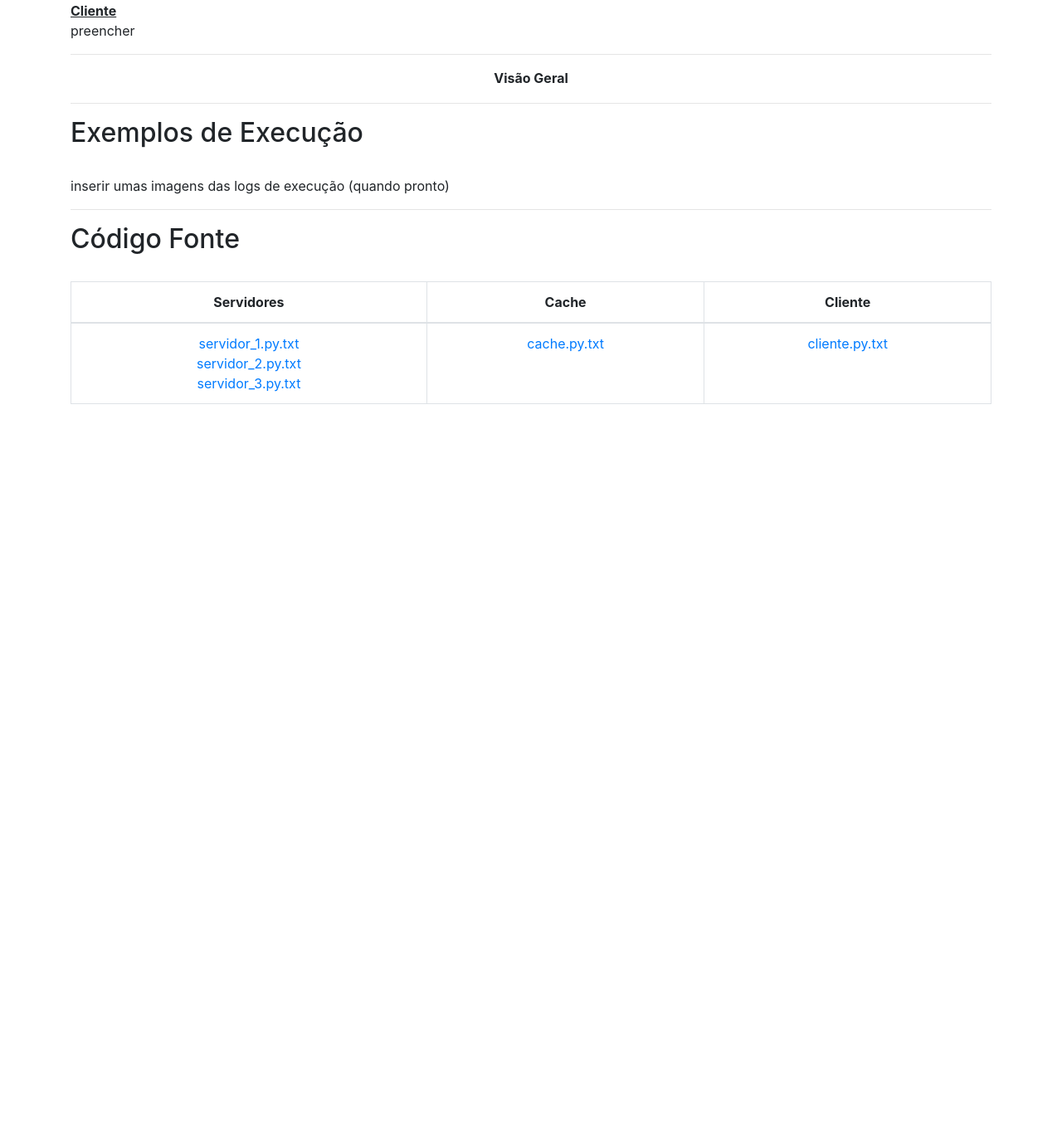
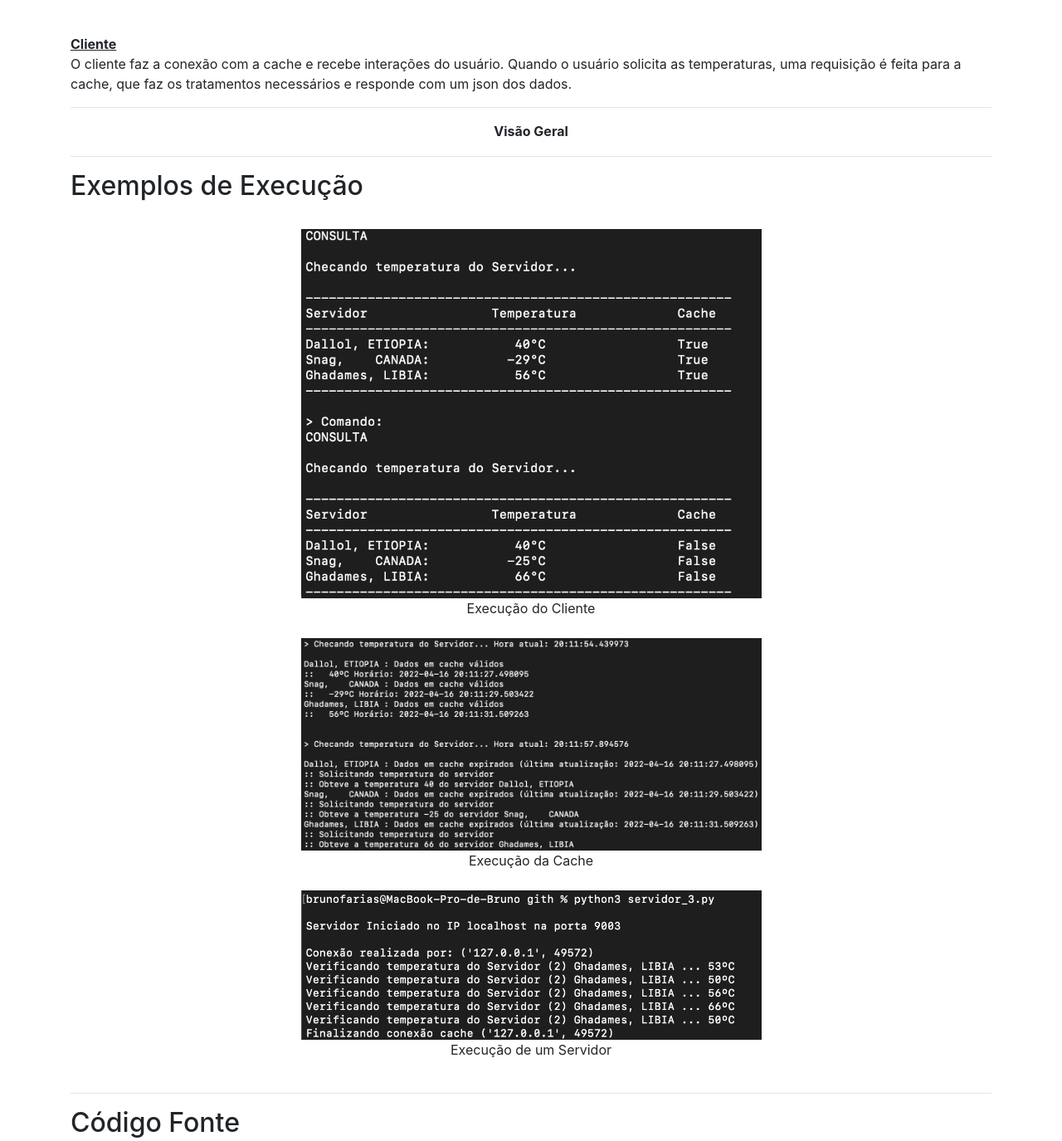
Before and after one commit to jacksonrossi/redes-2, a plain HTML site: page index.html in a window 1280 px wide. Shown: the part 1105-2480 px from the top of the page at 83% size. Before the commit the page ends 1608 px from the top, so only its background shows below. Drawn offline with nearby package versions, Linux system fonts and the light colour scheme; some packages are replaced by stand-ins of ours; a script that the page names is missing; a web font is replaced by a local one.

Commit message:
Ajustes página e prints execução

```diff
--- a/index.html
+++ b/index.html
@@ -104,6 +104,9 @@
 		<hr>
 		<section id="funcionamento">
 			<h2>Funcionamento</h2>
+			<ul>
+				<li>As conexões implementam o protocolo TCP.</li>
+			</ul>
 			<div>
 				<u><b>Servidor</b></u>
 				<p>
@@ -144,7 +147,7 @@
 			<div>
 				<u><b>Cliente</b></u>
 				<p>
-					preencher
+					O cliente faz a conexão com a cache e recebe interações do usuário. Quando o usuário solicita as temperaturas, uma requisição é feita para a cache, que faz os tratamentos necessários e responde com um json dos dados.
 				</p>
 			</div>
 			<hr>
@@ -154,7 +157,24 @@
 		<section id="exemplosExecucao">
 			<h2>Exemplos de Execução</h2><br>
 
-			<p>inserir umas imagens das logs de execução (quando pronto)</p>
+			<div class="d-flex justify-content-center">
+				<img src="imgs/ex_log_cliente.png" width="50%" alt="Execução do Cliente">
+			</div>
+			<figcaption class="text-center">Execução do Cliente</figcaption>
+			<br>
+
+			<div class="d-flex justify-content-center">
+				<img src="imgs/ex_log_cache.png" width="50%" alt="Execução do Cliente">
+			</div>
+			<figcaption class="text-center">Execução da Cache</figcaption>
+			<br>
+
+			<div class="d-flex justify-content-center">
+				<img src="imgs/ex_log_servidor.png" width="50%" alt="Execução do Cliente">
+			</div>
+			<figcaption class="text-center">Execução de um Servidor</figcaption>
+			<br>
+
 		</section><hr>
 		<section id="codigoFonte">
 			<h2>Código Fonte</h2><br>
```
Also changed, not shown: imgs/ex_log_cache.png (added), imgs/ex_log_cliente.png (added), imgs/ex_log_servidor.png (added).
